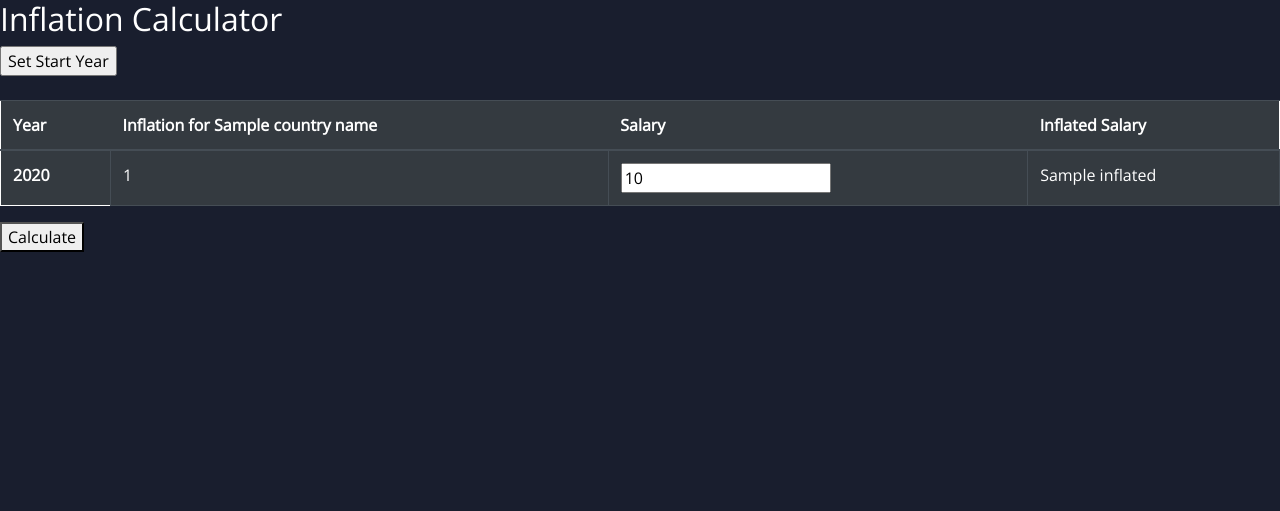
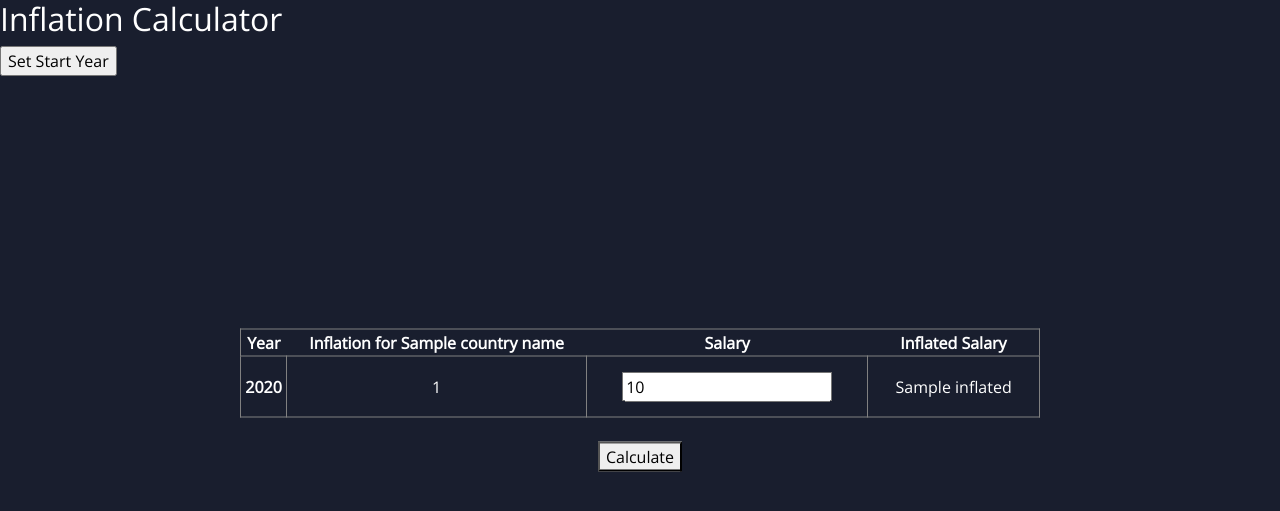
Before and after one commit to philipp-welle/inflation_calc, a Django app: template inflcalc/calculator/templates/calculator/home.html in a window 1280 px wide. Shown: the top 511 px of the page. Run offline with Django 5.2, Linux system fonts and the light colour scheme; the template is opened without the code that fills it: most values are stand-ins (such as "Sample title", 1, 10 or a date in 2020); some libraries are stand-ins or nearby versions.

Commit message:
Add more styling and and a few fixes

```diff
--- a/inflcalc/calculator/inflation_data.py
+++ b/inflcalc/calculator/inflation_data.py
@@ -18,7 +18,7 @@ class Inflation():
         today = datetime.date.today()
         year = today.year
         start_year = int(start_year)
-        print(start_year)
+
         self.new_dict = {int(year): value for year, value in
                          self.data["values"]["PCPIPCH"][self.country].items()}  # format the api data
 
--- a/inflcalc/calculator/static/calculator/style.css
+++ b/inflcalc/calculator/static/calculator/style.css
@@ -7,13 +7,15 @@ body {
 table {
     border-collapse: collapse;
     width: 100%;
+    padding: 15px;
+    text-align: center;
 }
 tr, td {
-    border: 1px inset white;
+    border: 1px inset grey;
     border-collapse: collapse;
     border-spacing: 0;
-    padding: 8px;
-    text-align: left;
+    padding: 15px;
+    text-align: center;
 }
 .center {
   position: absolute;
@@ -23,3 +25,12 @@ tr, td {
   transform: translate(-50%, -50%);
   text-align: center;
 }
+.centerCalc{
+  width: 800px;
+  position: absolute;
+  left: 50%;
+  top: 50%;
+  -webkit-transform: translate(-50%, -50%);
+  transform: translate(-50%, -50%);
+  text-align: center;
+}
--- a/inflcalc/calculator/templates/calculator/home.html
+++ b/inflcalc/calculator/templates/calculator/home.html
@@ -5,7 +5,7 @@
     <meta charset="UTF-8">
     <meta name="viewport" content="width=device-width, initial-scale=1.0">
     <title>Calculator</title>
-    <link href="https://stackpath.bootstrapcdn.com/bootstrap/4.5.2/css/bootstrap.min.css" rel="stylesheet">
+    <link href="https://stackpath.bootstrapcdn.com/bootstrap/5.3.3/css/bootstrap.min.css" rel="stylesheet">
     <link rel="stylesheet" href="{% static 'calculator/style.css' %}">
 </head>
 <body>
@@ -17,9 +17,10 @@
     <input type="submit" value="Set Start Year">
 </form>
 <br>
-<form id="form_b" action="{% url 'index' %}" method="post">
+<div class="centerCalc">
+    <form id="form_b" action="{% url 'calc' %}" method="post">
       {% csrf_token %}
-  <table class="table table-dark">
+      <table>
         <thead>
           <tr>
             <th>Year</th>
@@ -39,8 +40,10 @@
           {% endfor %}
         </tbody>
       </table>
+        <br>
       <button type="submit">Calculate</button>
     </form>
+</div>
 {% endif %}
 </body>
 </html>
--- a/inflcalc/calculator/urls.py
+++ b/inflcalc/calculator/urls.py
@@ -3,7 +3,7 @@ from django.urls import path
 from . import views
 
 urlpatterns = [
-    path("", views.index, name="index"),
-    path("landing/", views.landing, name="landing"),
+    path("calc/", views.calc, name="calc"),
+    path("", views.landing, name="landing"),
     path('update_length/', views.update_length, name='update_length'),
 ]
```
Also changed, not shown: inflcalc/calculator/views.py (+7 -5 lines). Lines whose indentation alone changed are shown as unchanged.
